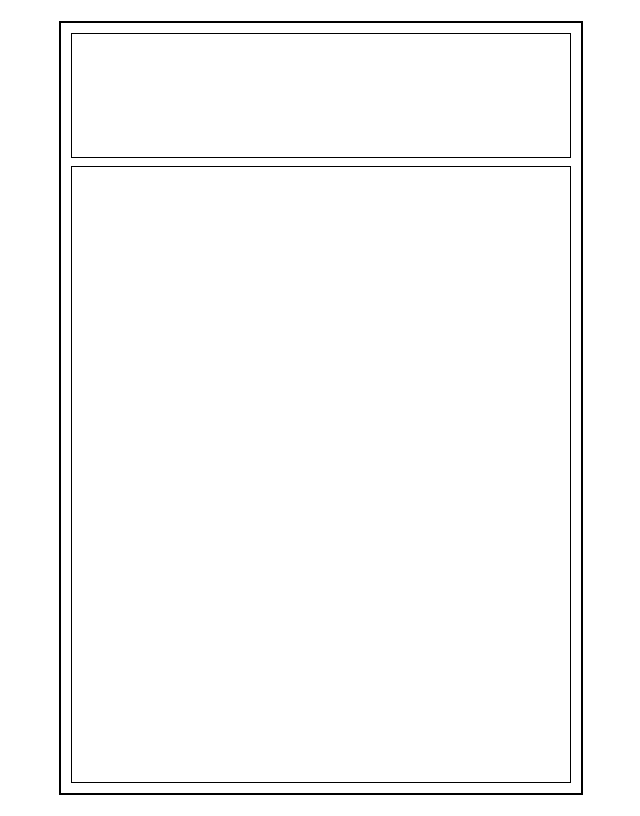
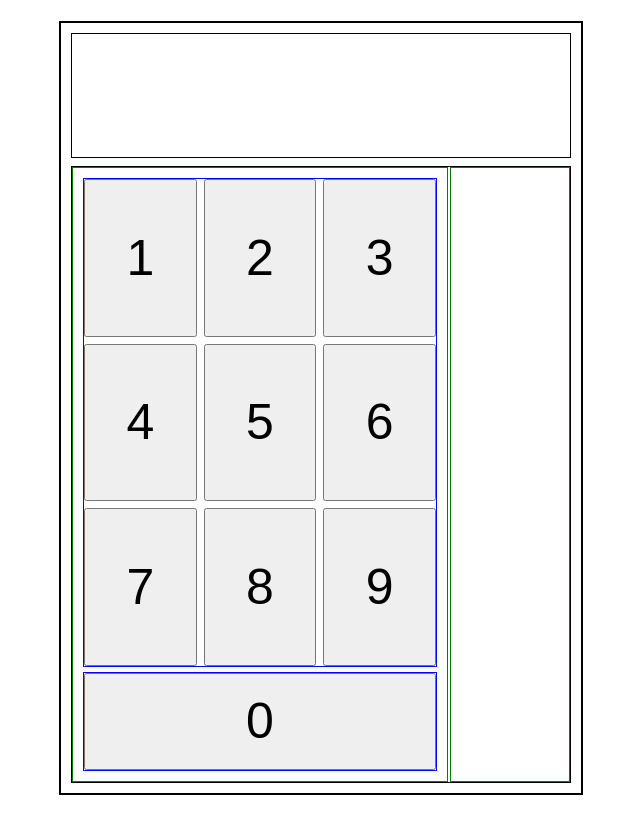
Before and after one commit to dazenpc/calculator, a plain HTML site: page index.html in a window 1280 px wide. Shown: the whole page, without its empty margins (319-959 px from the left). Drawn offline with Linux system fonts and the light colour scheme.

Commit message:
feat : add number buttons

```diff
--- a/index.html
+++ b/index.html
@@ -11,7 +11,10 @@
     <div class="cal-body">
         <div class="display"></div>
         <div class="keypad">
-            <div class="numbers"></div>
+            <div class="numbers">
+                <div class="oneToNine"></div>
+                <div class="zero"></div>
+            </div>
             <div class="operators"></div>
         </div>
     </div>
--- a/scripts.js
+++ b/scripts.js
@@ -34,3 +34,18 @@ function operate(num1, num2, operator){
             break
     }
 }
+
+const numberPad1To9 = document.querySelector('.oneToNine')
+
+for(let i = 1; i <= 9 ; i++){
+    const numberButton = document.createElement('button')
+    numberButton.innerText = i;
+    numberButton.setAttribute("style", "flex: 1 1 100px; font-size: 50px")
+    numberPad1To9.appendChild(numberButton)
+}
+
+const numberPad0 = document.querySelector('.zero')
+const numberButton = document.createElement('button')
+numberButton.innerText = 0;
+numberButton.setAttribute("style", "flex: 1; font-size: 50px")
+numberPad0.appendChild(numberButton)
--- a/styles.css
+++ b/styles.css
@@ -22,4 +22,33 @@ body {
 
 .keypad {
     flex : 5;
+    display: flex;
+    gap: 2px;
 }
+
+.numbers, .operators {
+    flex: 1;
+    border : 1px solid green;
+}
+
+.numbers {
+    flex: 3;
+    display: flex;
+    flex-direction: column;
+    gap : 5px;
+    padding : 10px;
+}
+
+.oneToNine {
+    border: 1px solid blue;
+    flex : 5;
+    display: flex;
+    flex-wrap: wrap;
+    gap: 7px;
+}
+
+.zero {
+    flex: 1;
+    border: 1px solid blue;
+    display: flex;
+}
```
